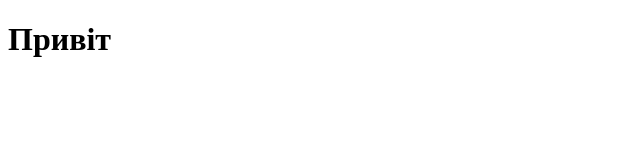
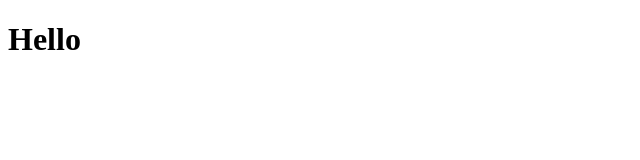
Before and after one commit to oleksamor/goit-homework-01, a plain HTML site: page index.html in a window 1280 px wide. Shown: the full height of the page, 0-640 px from the left. Drawn offline with Linux system fonts and the light colour scheme.

Commit message:
change H1

```diff
--- a/index.html
+++ b/index.html
@@ -9,7 +9,7 @@
 </head>
 
 <body>
-    <h1>Привіт</h1>
+    <h1>Hello</h1>
 </body>
 
 </html>
```
